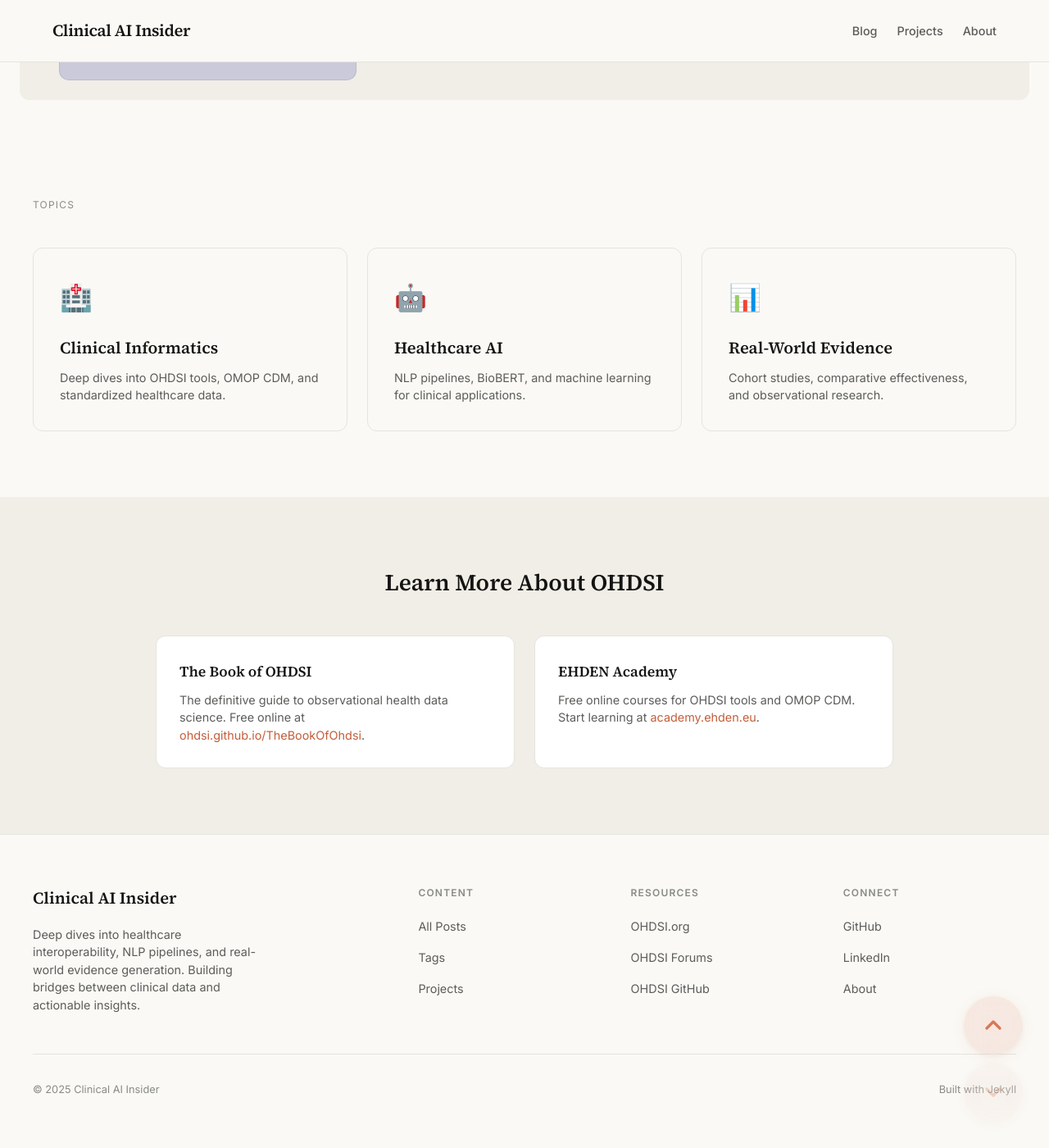
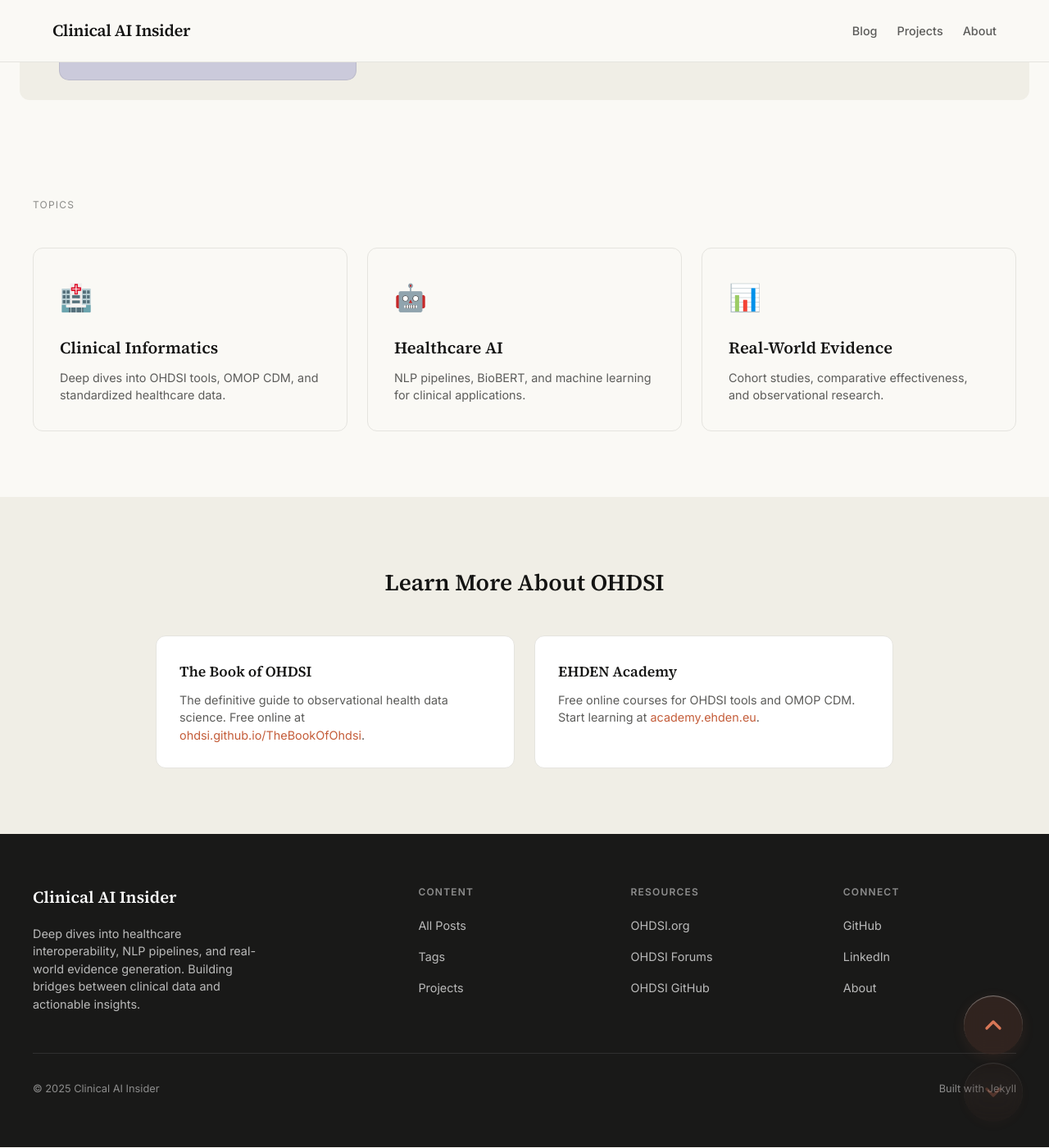
Before and after one commit to clinicalaiinsider/clinicalaiinsider.github.io, a Jekyll site: the page built from index.html, in a window 1280 px wide and 1400 px high, scrolled down 1937 px. Shown: the whole window at 82% size. Built offline with Jekyll 4.4.1, drawn with Linux system fonts in a browser that asks for light colours; the list of posts is cut into pages by our own code.

Commit message:
Update footer to dark Anthropic-style design
- Changed footer background to dark (#191918)
- Updated all text colors to white/light variants
- Brand text: pure white
- Tagline and links: rgba(255,255,255,0.7)
- Section headers and bottom text: rgba(255,255,255,0.5)
- Border updated to subtle white at 10% opacity
- Added hover transition for links

🤖 Generated with [Claude Code](https://claude.com/claude-code)

Co-Authored-By: Claude Opus 4.5 <noreply@anthropic.com>

```diff
--- a/assets/css/main.css
+++ b/assets/css/main.css
@@ -1383,9 +1383,10 @@ main {
 
 /* ========== SITE FOOTER ========== */
 .site-footer {
-    border-top: 1px solid var(--color-border);
+    border-top: none;
     padding: 60px var(--space-lg);
-    background: var(--color-bg);
+    background: #191918;
+    color: #ffffff;
 }
 
 .footer-container {
@@ -1405,11 +1406,12 @@ main {
     font-size: 1.25rem;
     font-weight: 600;
     margin-bottom: 16px;
+    color: #ffffff;
 }
 
 .footer-tagline {
     font-size: 0.9rem;
-    color: var(--color-text-secondary);
+    color: rgba(255, 255, 255, 0.7);
     line-height: 1.5;
     max-width: 280px;
 }
@@ -1419,7 +1421,7 @@ main {
     font-weight: 600;
     text-transform: uppercase;
     letter-spacing: 0.1em;
-    color: var(--color-text-muted);
+    color: rgba(255, 255, 255, 0.5);
     margin-bottom: var(--space-md);
 }
 
@@ -1433,24 +1435,25 @@ main {
 
 .footer-section a {
     font-size: 0.9rem;
-    color: var(--color-text-secondary);
+    color: rgba(255, 255, 255, 0.7);
     text-decoration: none;
+    transition: color 0.2s ease;
 }
 
 .footer-section a:hover {
-    color: var(--color-text);
+    color: #ffffff;
 }
 
 .footer-bottom {
     padding-top: 32px;
-    border-top: 1px solid var(--color-border);
+    border-top: 1px solid rgba(255, 255, 255, 0.1);
     display: flex;
     justify-content: space-between;
     align-items: center;
     flex-wrap: wrap;
     gap: var(--space-md);
     font-size: 0.8rem;
-    color: var(--color-text-muted);
+    color: rgba(255, 255, 255, 0.5);
 }
 
 /* ========== RESPONSIVE ========== */
```
